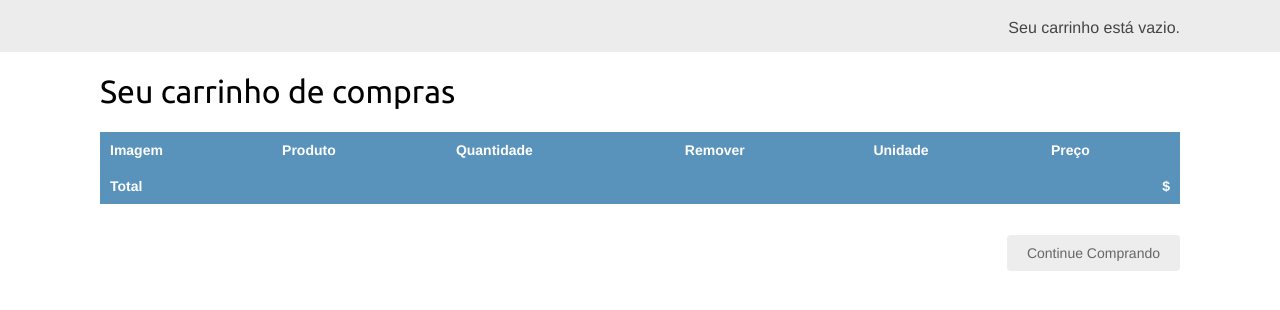
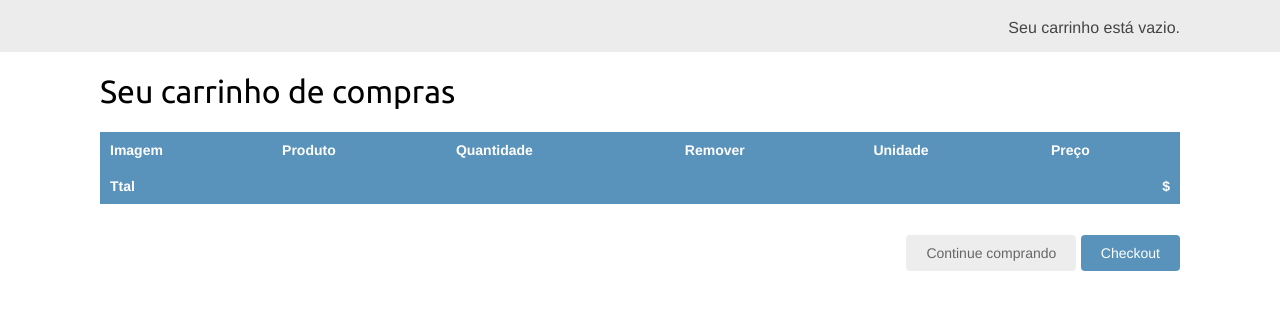
Before and after one commit to LourenceQ/shop_3dprint, a Django app: page /cart/ in a window 1280 px wide. Shown: the part 46-356 px from the top of the page. Run offline with Django 3.2, Linux system fonts and the light colour scheme.

Commit message:
debbuging

```diff
--- a/shop_project/cart/templates/cart/detail.html
+++ b/shop_project/cart/templates/cart/detail.html
@@ -26,18 +26,11 @@
             </a>
           </td>
           <td>{{ product.name }}</td>
-          <td>
-            <form action="{% url "cart:cart_add" product.id %}" method="post">
-              {{ item.update_quantity_form.quantity }}
-              {{ item.update_quantity_form.override }}
-              <input type="submit" name="Update">
-              {% csrf_token %}
-            </form>
-          </td>
+          <td>{{ item.quantity }}</td>
           <td>
             <form action="{% url "cart:cart_remove" product.id %}" method="post">
-            <input type="submit" value="Remove">
-            {% csrf_token %}
+              <input type="submit" value="Remove">
+              {% csrf_token %}
             </form>
           </td>
           <td class="num">${{ item.price }}</td>
@@ -46,13 +39,14 @@
         {% endwith %}
       {% endfor %}
       <tr class="total">
-        <td>Total</td>
+        <td>Ttal</td>
         <td colspan="4"></td>
         <td class="num">${{ cart.get_total_price }}</td>
       </tr>
     </tbody>
   </table>
   <p class="text-right">
-    <a href="{ url "shop_app:product_list" %}" class="button light">Continue Comprando</a>
+    <a href="{% url "shop_app:product_list" %}" class="button light">Continue comprando</a>
+    <a href="#" class="button">Checkout</a>
   </p>
-{% endblock %}
+  {% endblock %}
```
Also changed, not shown: shop_project/db.sqlite3.
